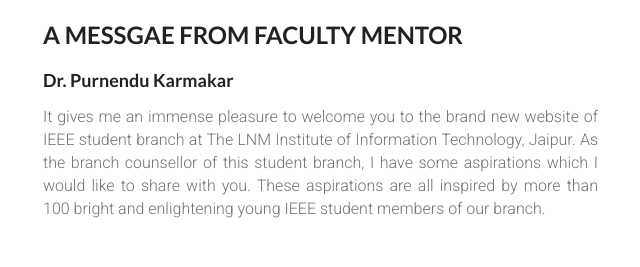
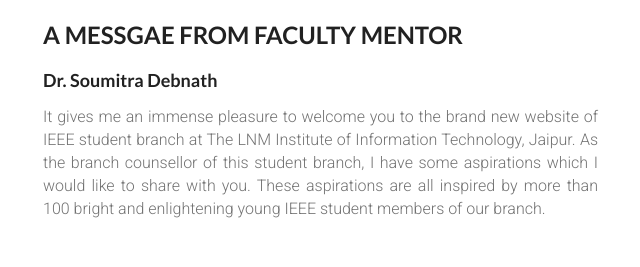
Before and after one commit to divyanshrastogi51/ieee-lnmiit-sb.github.io, a website: page about.html in a window 1280 px wide. Shown: the part 792-1059 px from the top of the page, 612-1252 px from the left. Drawn offline with nearby package versions, Linux system fonts and the light colour scheme; a web font is replaced by a local one.

Commit message:
Faculty Mentor name changed

```diff
--- a/about.html
+++ b/about.html
@@ -217,7 +217,7 @@
                     <div class="col-md-6">
                         <div class="block">
                             <h3 class="subtitle wow fadeInUp" data-wow-delay=".3s" data-wow-duration="500ms">A messgae from faculty mentor</h3>
-                            <h3 class="wow fadeInUp" data-wow-delay=".5s" data-wow-duration="500ms">Dr. Purnendu Karmakar</h3>
+                            <h3 class="wow fadeInUp" data-wow-delay=".5s" data-wow-duration="500ms">Dr. Soumitra Debnath</h3>
                             <p style="text-align:justify;" class="wow fadeInUp" data-wow-delay=".7s" data-wow-duration="500ms">
                               It gives me an immense pleasure to welcome you to the brand new website of IEEE student branch at The LNM Institute of Information Technology, Jaipur. As the branch counsellor of this student branch, I have some aspirations which I would like to share with you. These aspirations are all inspired by more than 100 bright and enlightening young IEEE student members of our branch.
                             </p>
```
